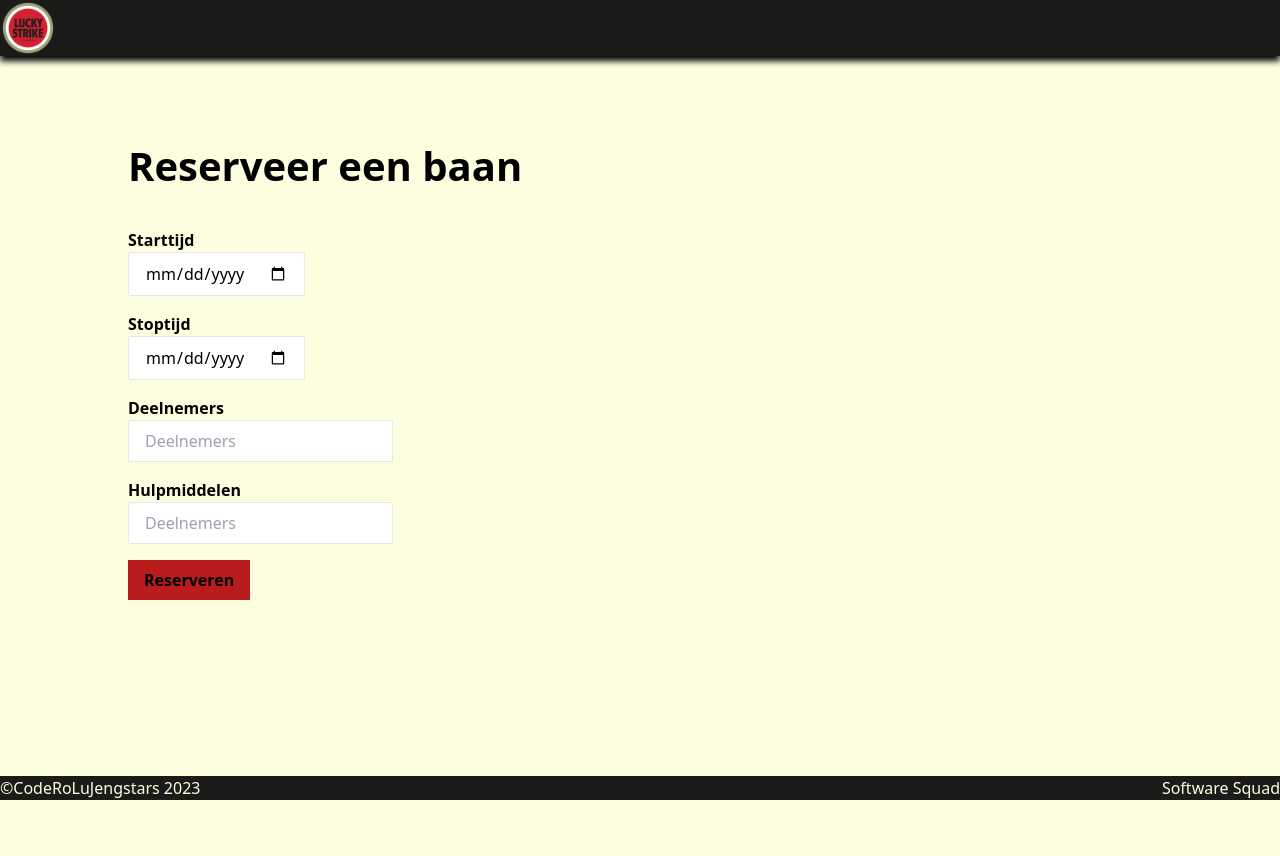
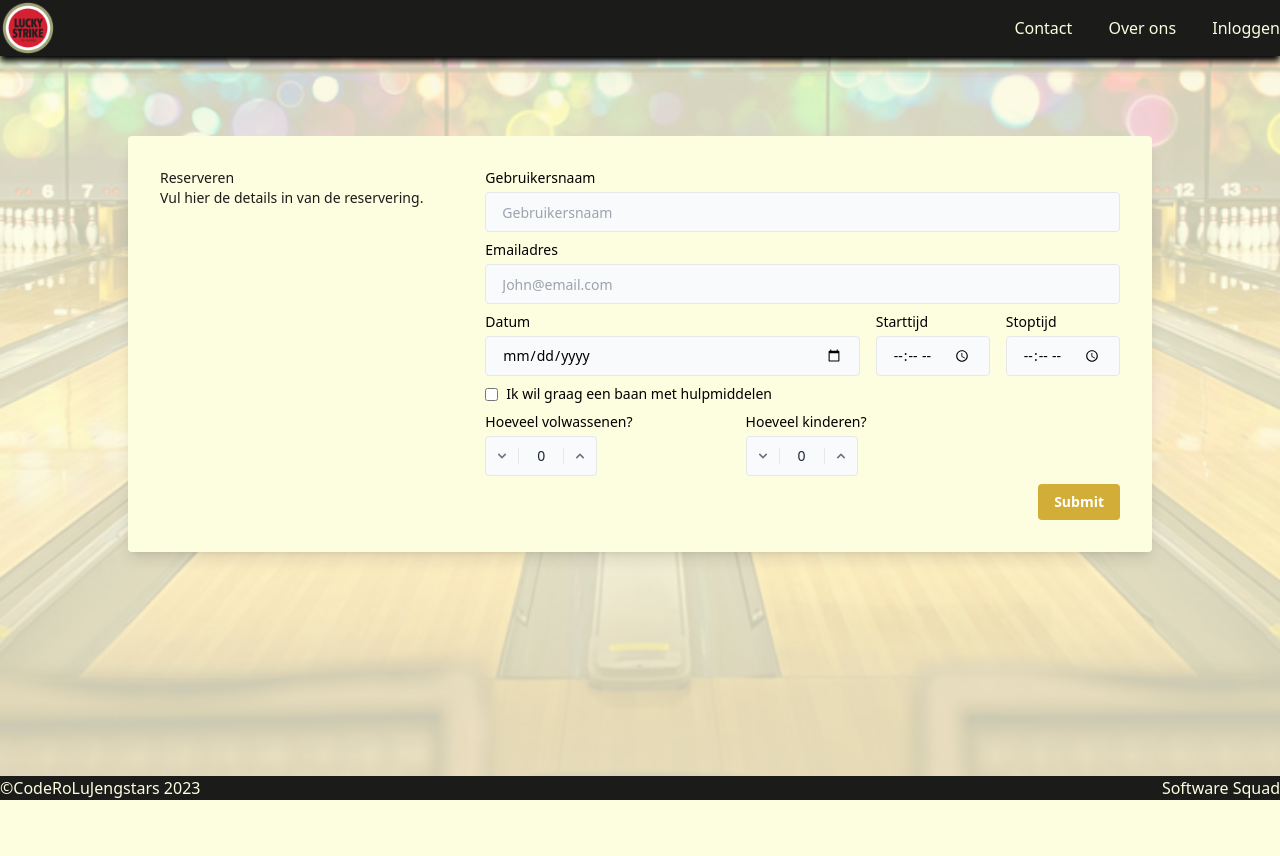
Before and after one commit to JengoWiegerinck/LuckyStrike, a PHP site: page /reservation.php in a window 1280 px wide. After the commit the page ends 800 px from the top, so only its background shows below. Run offline with PHP 8.4, Linux system fonts and the light colour scheme; some libraries are stand-ins or nearby versions.

Commit message:
reservation

```diff
--- a/public/header.php
+++ b/public/header.php
@@ -15,8 +15,8 @@
     </div>
     <div>
         <nav class="space-x-8">
-        <a href="#" class="text-blackKleur">Contact</a>
-        <a href="#" class="text-blackKleur">Over ons</a>
+        <a href="#" class="text-whiteKleur">Contact</a>
+        <a href="#" class="text-whiteKleur">Over ons</a>
                         <?php
                         if (isset($_COOKIE['CurrUser'])) {
                         ?>
@@ -31,11 +31,11 @@
                             <?php
                           }
                         } else { ?>
-                            <a href="../auth/login.php" class="text-blackKleur">Inloggen</a>
+                            <a href="login.php" class="text-whiteKleur">Inloggen</a>
                         <?php }
                             if (isset($_COOKIE['CurrUser'])) {
                             ?>
-                                <a href="../auth/logout.php" class="text-blackKleur">uitloggen</a>
+                                <a href="logout.php" class="text-whiteKleur">uitloggen</a>
                             <?php
                             }?>
 
--- a/public/reservation.php
+++ b/public/reservation.php
@@ -1,8 +1,106 @@
 <?php include 'header.php'; ?>
-    <div class="py-20 px-[10%] min-w-[100vw] min-h-[100vh] bg-[#fdfde0]">
-        <h1 class="text-[40px] font-bold">Reserveer een baan</h1>
+    <div class="py-20 px-[10%] ">
 
-        <div class="w-1/2 my-8">
+        <!-- component -->
+
+  <div class="container max-w-screen-lg mx-auto">
+    <div>
+
+
+      <div class="bg-whiteKleur rounded shadow-lg p-4 px-4 md:p-8 mb-6">
+        <div class="grid gap-4 gap-y-2 text-sm grid-cols-1 lg:grid-cols-3">
+          <div class="text-blackKleur">
+            <p class="font-medium text-blackKleur">Reserveren</p>
+            <p>Vul hier de details in van de reservering.</p>
+          </div>
+
+          <div class="lg:col-span-2">
+            <div class="grid gap-4 gap-y-2 text-sm grid-cols-1 md:grid-cols-5">
+              <div class="md:col-span-5">
+                <label for="username">Gebruikersnaam</label>
+                <input type="text" name="username" id="username" class="h-10 border mt-1 rounded px-4 w-full bg-gray-50" value="" placeholder="Gebruikersnaam"/>
+              </div>
+
+              <div class="md:col-span-5">
+                <label for="email">Emailadres</label>
+                <input type="text" name="email" id="email" class="h-10 border mt-1 rounded px-4 w-full bg-gray-50" value="" placeholder="John@email.com" />
+              </div>
+
+              <div class="md:col-span-3">
+                <label for="date">Datum</label>
+                <input type="date" name="date" id="date" class="h-10 border mt-1 rounded px-4 w-full bg-gray-50" value="" placeholder="" />
+              </div>
+
+              <div class="md:col-span-1">
+                <label for="startTime">Starttijd</label>
+                <input type="time" name="startTime" id="startTime" class="h-10 border mt-1 rounded px-4 w-full bg-gray-50" value="" placeholder="" />
+              </div>
+
+              <div class="md:col-span-1">
+                <label for="stopTime">Stoptijd</label>
+                <input type="time" name="stopTime" id="stopTime" class="h-10 border mt-1 rounded px-4 w-full bg-gray-50" value="" placeholder="" />
+              </div>
+
+
+
+              <div class="md:col-span-5">
+                <div class="inline-flex items-center">
+                  <input type="checkbox" name="hulpmiddelen" id="hulpmiddelen" class="form-checkbox" />
+                  <label for="hulpmiddelen" class="ml-2">Ik wil graag een baan met hulpmiddelen</label>
+                </div>
+              </div>
+
+              <div class="md:col-span-2">
+                <label for="volwassen">Hoeveel volwassenen?</label>
+                <div class="h-10 w-28 bg-gray-50 flex border border-gray-200 rounded items-center mt-1">
+                  <button tabindex="-1" for="show_more" class="cursor-pointer outline-none focus:outline-none border-r border-gray-200 transition-all text-gray-500 hover:text-blue-600">
+                    <svg xmlns="http://www.w3.org/2000/svg" class="h-4 w-4 mx-2" viewBox="0 0 20 20" fill="currentColor">
+                      <path fill-rule="evenodd" d="M5.293 7.293a1 1 0 011.414 0L10 10.586l3.293-3.293a1 1 0 111.414 1.414l-4 4a1 1 0 01-1.414 0l-4-4a1 1 0 010-1.414z" clip-rule="evenodd" />
+                    </svg>
+                  </button>
+                  <input name="volwassen" id="volwassen" placeholder="0" class="px-2 text-center appearance-none outline-none text-gray-800 w-full bg-transparent" value="0" />
+                  <button tabindex="-1" for="show_more" class="cursor-pointer outline-none focus:outline-none border-l border-gray-200 transition-all text-gray-500 hover:text-blue-600">
+                    <svg xmlns="http://www.w3.org/2000/svg" class="h-4 w-4 mx-2 fill-current" viewBox="0 0 20 20" fill="currentColor">
+                      <path fill-rule="evenodd" d="M14.707 12.707a1 1 0 01-1.414 0L10 9.414l-3.293 3.293a1 1 0 01-1.414-1.414l4-4a1 1 0 011.414 0l4 4a1 1 0 010 1.414z" clip-rule="evenodd" />
+                    </svg>
+                  </button>
+                </div>
+              </div>
+
+              <div class="md:col-span-2">
+                <label for="kinderen">Hoeveel kinderen?</label>
+                <div class="h-10 w-28 bg-gray-50 flex border border-gray-200 rounded items-center mt-1">
+                  <button tabindex="-1" for="show_more" class="cursor-pointer outline-none focus:outline-none border-r border-gray-200 transition-all text-gray-500 hover:text-blue-600">
+                    <svg xmlns="http://www.w3.org/2000/svg" class="h-4 w-4 mx-2" viewBox="0 0 20 20" fill="currentColor">
+                      <path fill-rule="evenodd" d="M5.293 7.293a1 1 0 011.414 0L10 10.586l3.293-3.293a1 1 0 111.414 1.414l-4 4a1 1 0 01-1.414 0l-4-4a1 1 0 010-1.414z" clip-rule="evenodd" />
+                    </svg>
+                  </button>
+                  <input name="kinderen" id="kinderen" placeholder="0" class="px-2 text-center appearance-none outline-none text-gray-800 w-full bg-transparent" value="0" />
+                  <button tabindex="-1" for="show_more" class="cursor-pointer outline-none focus:outline-none border-l border-gray-200 transition-all text-gray-500 hover:text-blue-600">
+                    <svg xmlns="http://www.w3.org/2000/svg" class="h-4 w-4 mx-2 fill-current" viewBox="0 0 20 20" fill="currentColor">
+                      <path fill-rule="evenodd" d="M14.707 12.707a1 1 0 01-1.414 0L10 9.414l-3.293 3.293a1 1 0 01-1.414-1.414l4-4a1 1 0 011.414 0l4 4a1 1 0 010 1.414z" clip-rule="evenodd" />
+                    </svg>
+                  </button>
+                </div>
+              </div>
+
+              <div class="md:col-span-5 text-right">
+                <div class="inline-flex items-end">
+                  <button class="bg-yellowKleur hover:bg-blackKleur text-white font-bold py-2 px-4 rounded">Submit</button>
+                </div>
+              </div>
+
+            </div>
+          </div>
+        </div>
+      </div>
+    </div>
+  </div>
+
+
+
+
+        <!-- <div class="w-1/2 my-8">
             <form action="POST">
                 <div class="w-full my-4">
                     <p class="font-bold">Starttijd</p>
@@ -22,7 +120,7 @@
                 </div>
                 <input name="reservation" type="submit" value="Reserveren" class="font-semibold py-2 px-4 bg-red-700" />
             </form>
-        </div>
+        </div> -->
 
         <?php
             if(isset($_POST["reservation"])) {
```
